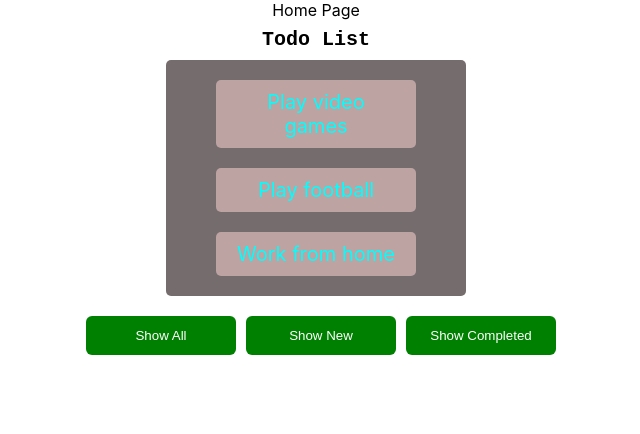
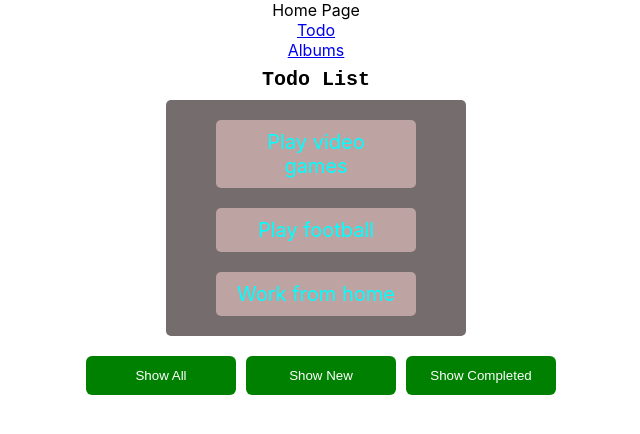
Before and after one commit to leducvinhh/start-reactjs, a React (Create React App) app: page /todos in a window 1280 px wide. Shown: the top 434 px of the page, without its empty margins (324-964 px from the left). Built offline with nearby package versions, Linux system fonts and the light colour scheme.

Commit message:
update feature

```diff
--- a/package.json
+++ b/package.json
@@ -3,10 +3,14 @@
   "version": "0.1.0",
   "private": true,
   "dependencies": {
+    "@material-ui/core": "^4.11.4",
+    "@material-ui/icons": "^4.11.2",
     "@testing-library/jest-dom": "^5.14.1",
     "@testing-library/react": "^11.2.7",
     "@testing-library/user-event": "^12.8.3",
+    "axios": "^0.21.1",
     "classnames": "^2.3.1",
+    "query-string": "^7.0.1",
     "react": "^17.0.2",
     "react-dom": "^17.0.2",
     "react-router-dom": "^5.2.0",
--- a/public/index.html
+++ b/public/index.html
@@ -5,10 +5,7 @@
     <link rel="icon" href="%PUBLIC_URL%/favicon.ico" />
     <meta name="viewport" content="width=device-width, initial-scale=1" />
     <meta name="theme-color" content="#000000" />
-    <meta
-      name="description"
-      content="Web site created using create-react-app"
-    />
+    <meta name="description" content="Web site created using create-react-app" />
     <link rel="apple-touch-icon" href="%PUBLIC_URL%/logo192.png" />
     <!--
       manifest.json provides metadata used when your web app is installed on a
@@ -24,6 +21,7 @@
       work correctly both with client-side routing and a non-root public URL.
       Learn how to configure a non-root public URL by running `npm run build`.
     -->
+    <link rel="stylesheet" href="https://fonts.googleapis.com/css?family=Roboto:300,400,500,700&display=swap" />
     <title>React App</title>
   </head>
   <body>
--- a/src/App.js
+++ b/src/App.js
@@ -1,6 +1,7 @@
 import React from 'react';
-import { Route, Switch } from 'react-router-dom';
+import { NavLink, Redirect, Route, Switch } from 'react-router-dom';
 import './App.scss';
+import NotFound from './components/NotFound';
 import AlbumFeature from './features/Song';
 import TodoFeature from './features/Todo';
 
@@ -8,9 +9,20 @@ const App = () => {
     return (
         <div className="App">
             Home Page
+            <p>
+                <NavLink to="/todos">Todo</NavLink>
+            </p>
+            <p>
+                <NavLink to="/albums">Albums</NavLink>
+            </p>
             <Switch>
+                <Redirect from="/home" to="/" exact />
+                <Redirect from="/post-list/:postID" to="/posts/:postID" />
+
                 <Route path="/todos" component={TodoFeature} />
                 <Route path="/albums" component={AlbumFeature} />
+
+                <Route component={NotFound} />
             </Switch>
         </div>
     );
--- /dev/null
+++ b/src/components/NotFound/index.jsx
@@ -0,0 +1,7 @@
+import React from 'react';
+
+const NotFound = () => {
+    return <div>Not Found</div>;
+};
+
+export default NotFound;
--- a/src/features/Todo/index.js
+++ b/src/features/Todo/index.js
@@ -1,65 +1,18 @@
-import React, { useState } from 'react';
-import TodoList from './components/TodoList';
+import React from 'react';
+import { Route, Switch, useRouteMatch } from 'react-router-dom';
+import NotFound from '../../components/NotFound';
+import DetailPage from './pages/DetailPage';
+import ListPage from './pages/ListPage';
 
 const TodoFeature = () => {
-    const [filterStatus, setFilterStatus] = useState('all');
-    const defaultTodoList = [
-        {
-            id: 1,
-            title: 'Play video games',
-            status: 'new',
-        },
-        {
-            id: 2,
-            title: 'Play football',
-            status: 'new',
-        },
-        {
-            id: 3,
-            title: 'Work from home',
-            status: 'new',
-        },
-    ];
-
-    const [todoList, setTodoList] = useState(defaultTodoList);
-
-    const handleTodoClick = (id) => {
-        setTodoList(
-            todoList.map((todo) =>
-                todo.id === id ? { ...todo, status: todo.status === 'new' ? 'completed' : 'new' } : todo
-            )
-        );
-    };
-
-    //Show all todo
-    const handleShowAll = () => {
-        setFilterStatus('all');
-    };
-
-    //Show new Todo
-    const handleShowNew = () => {
-        setFilterStatus('new');
-    };
-
-    //Show completed todo
-    const handleShowCompleted = () => {
-        setFilterStatus('completed');
-    };
-
-    const renderTodoList = todoList.filter((todo) => filterStatus === 'all' || filterStatus === todo.status);
+    const match = useRouteMatch();
     return (
         <div>
-            <h3 className="todo-title">Todo List</h3>
-            {renderTodoList.length > 0 ? (
-                <TodoList onTodoClick={handleTodoClick} todoList={renderTodoList} />
-            ) : (
-                <p>No Todo To Show</p>
-            )}
-            <div className="btn-list">
-                <button onClick={handleShowAll}>Show All</button>
-                <button onClick={handleShowNew}>Show New</button>
-                <button onClick={handleShowCompleted}>Show Completed</button>
-            </div>
+            <Switch>
+                <Route path={match.path} component={ListPage} exact />
+                <Route path={`${match.path}/:todoId`} component={DetailPage} exact />
+                <Route component={NotFound} />
+            </Switch>
         </div>
     );
 };
--- /dev/null
+++ b/src/features/Todo/pages/DetailPage/index.js
@@ -0,0 +1,7 @@
+import React from 'react';
+
+const DetailPage = () => {
+    return <div>Đây là trang detailPage nha quí zị</div>;
+};
+
+export default DetailPage;
--- /dev/null
+++ b/src/features/Todo/pages/ListPage/index.jsx
@@ -0,0 +1,69 @@
+import React, { useEffect, useState } from 'react';
+import { useHistory, useLocation, useRouteMatch } from 'react-router-dom';
+import TodoList from '../../components/TodoList';
+import queryString from 'query-string';
+
+const ListPage = () => {
+    const [filterStatus, setFilterStatus] = useState('all');
+    const defaultTodoList = [
+        {
+            id: 1,
+            title: 'Play video games',
+            status: 'new',
+        },
+        {
+            id: 2,
+            title: 'Play football',
+            status: 'new',
+        },
+        {
+            id: 3,
+            title: 'Work from home',
+            status: 'new',
+        },
+    ];
+
+    const [todoList, setTodoList] = useState(defaultTodoList);
+
+    const handleTodoClick = (id) => {
+        setTodoList(
+            todoList.map((todo) =>
+                todo.id === id ? { ...todo, status: todo.status === 'new' ? 'completed' : 'new' } : todo
+            )
+        );
+    };
+
+    //Show all todo
+    const handleShowAll = () => {
+        setFilterStatus('all');
+    };
+
+    //Show new Todo
+    const handleShowNew = () => {
+        setFilterStatus('new');
+    };
+
+    //Show completed todo
+    const handleShowCompleted = () => {
+        setFilterStatus('completed');
+    };
+
+    const renderTodoList = todoList.filter((todo) => filterStatus === 'all' || filterStatus === todo.status);
+    return (
+        <div>
+            <h3 className="todo-title">Todo List</h3>
+            {renderTodoList.length > 0 ? (
+                <TodoList onTodoClick={handleTodoClick} todoList={renderTodoList} />
+            ) : (
+                <p>No Todo To Show</p>
+            )}
+            <div className="btn-list">
+                <button onClick={handleShowAll}>Show All</button>
+                <button onClick={handleShowNew}>Show New</button>
+                <button onClick={handleShowCompleted}>Show Completed</button>
+            </div>
+        </div>
+    );
+};
+
+export default ListPage;
```
Also changed, not shown: 2 other files (tests, documents, lock files or other folders).
